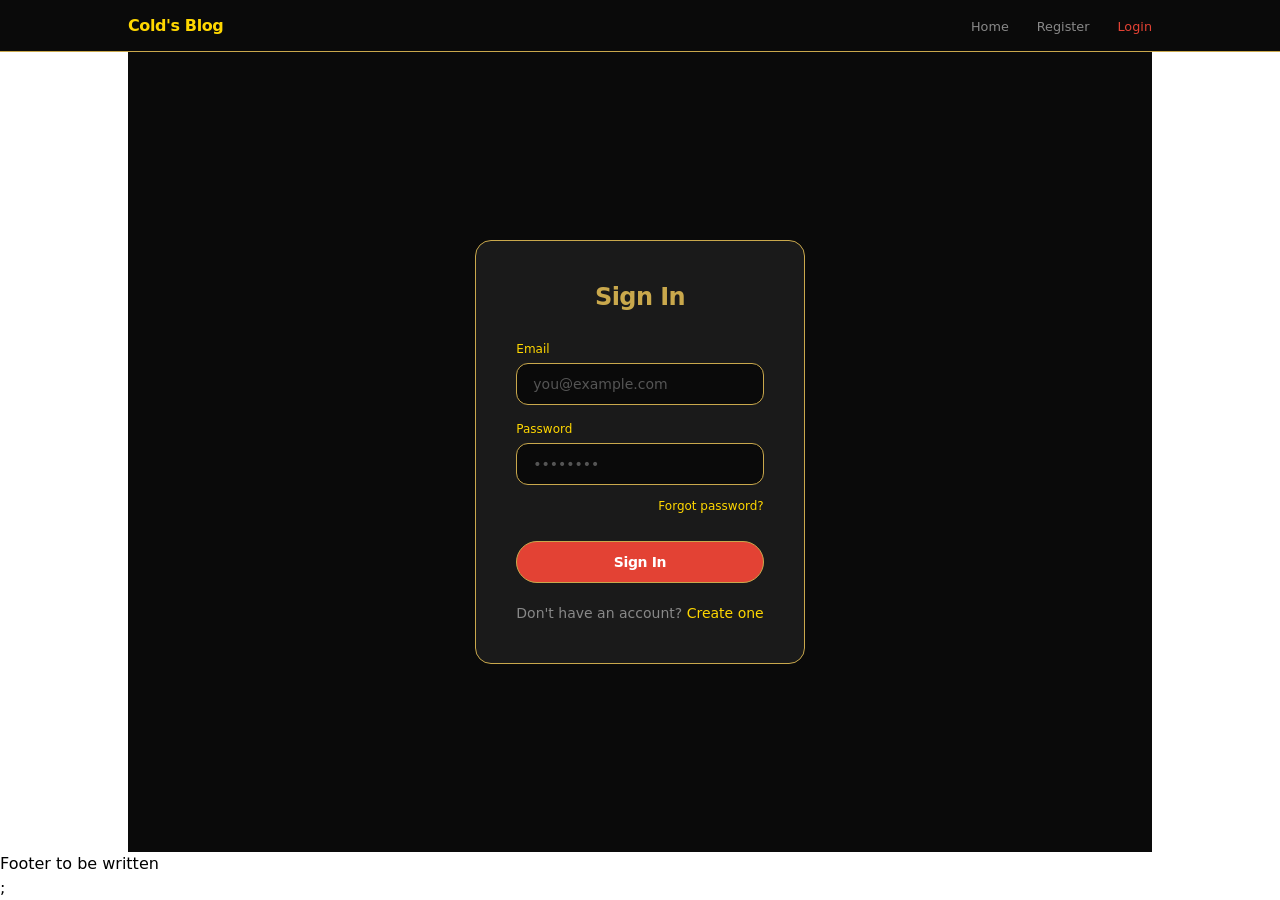
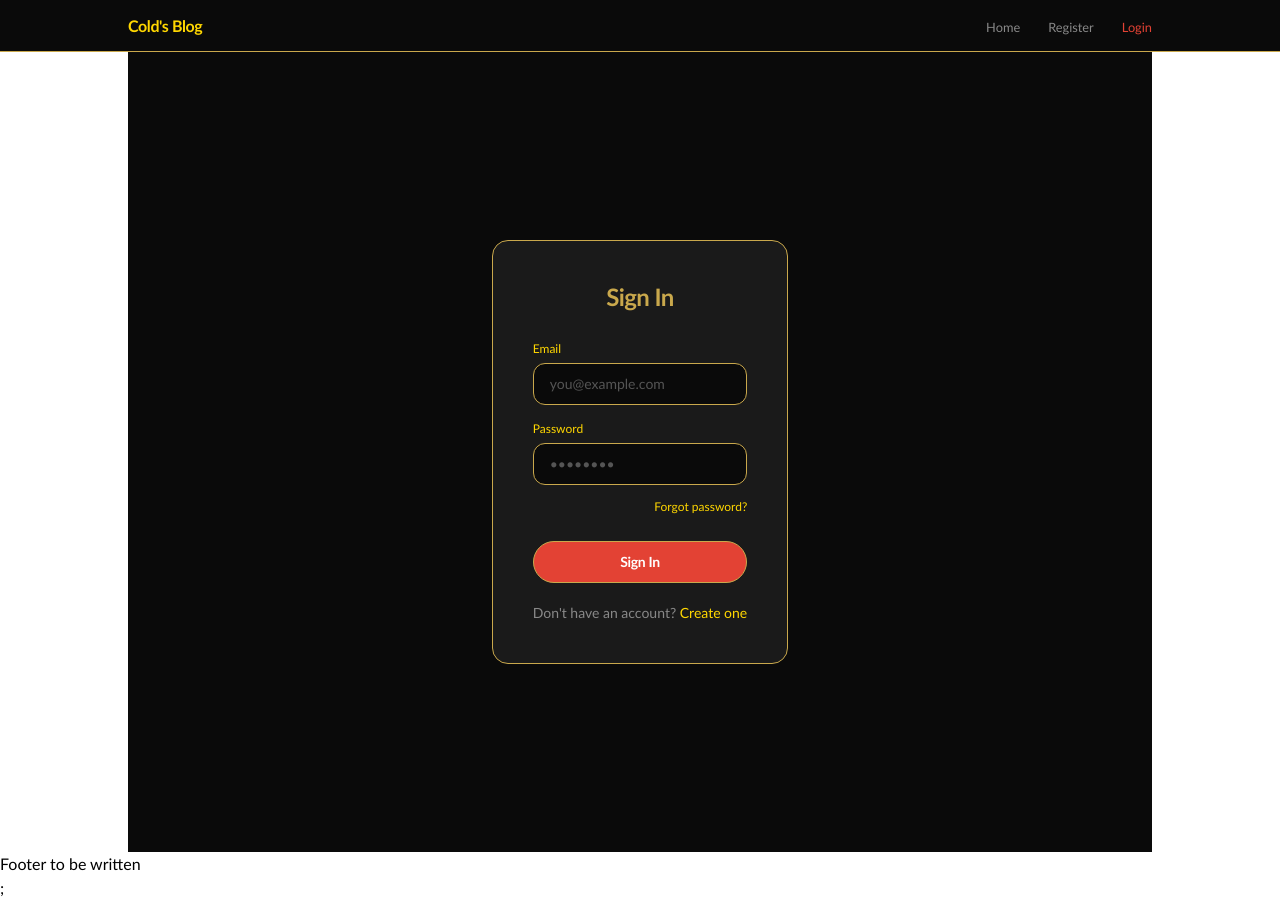
Before and after one commit to saisathvikayli/capstone-front, a React (Vite) app: page /login in a window 1280 px wide. Built offline with nearby package versions, Linux system fonts and the light colour scheme; no server answers.

Commit message:
ui changes 3

```diff
--- a/src/index.css
+++ b/src/index.css
@@ -1,4 +1,4 @@
 @import "tailwindcss";
 * {
-  font-family: "Comic Sans MS", "Comic Sans", cursive !important;
+  font-family: "Trebuchet MS", sans-serif !important;
 }
--- a/src/styles/common.js
+++ b/src/styles/common.js
@@ -1,5 +1,5 @@
 // src/styles/common.js
-// Theme: Red, Yellow, Vermilion, Black & Gold
+// Theme: red or others
 
 // ─── Layout ───────────────────────────────────────────
 export const pageBackground = "bg-[#0a0a0a] min-h-screen";
@@ -63,7 +63,7 @@
 export const articleAuthorRow =
   "flex items-center justify-between border-t border-b border-[#c9a84c] py-4 text-sm text-[#aaa]";
 export const authorInfo = "flex items-center gap-2 font-medium text-[#c9a84c]";
-export const articleContent = "text-[#e0e0e0] leading-[1.9] text-[1rem] whitespace-pre-line mt-8";
+export const articleContent = "text-[#1a1a1a] leading-[1.9] text-[1rem] whitespace-pre-line mt-8";
 export const articleFooter = "border-t border-[#c9a84c] mt-12 pt-6 text-sm text-[#888]";
 
 // ─── Article Actions ─────────────────────────────
```
